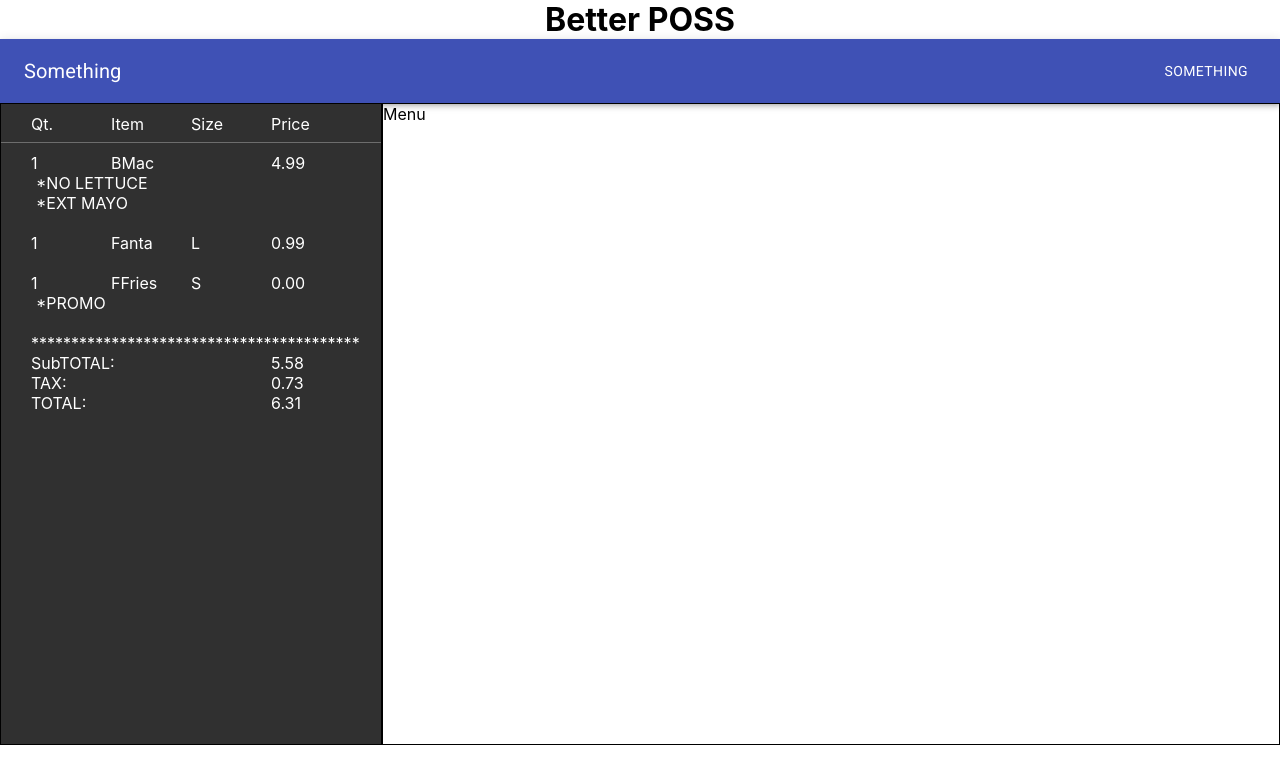
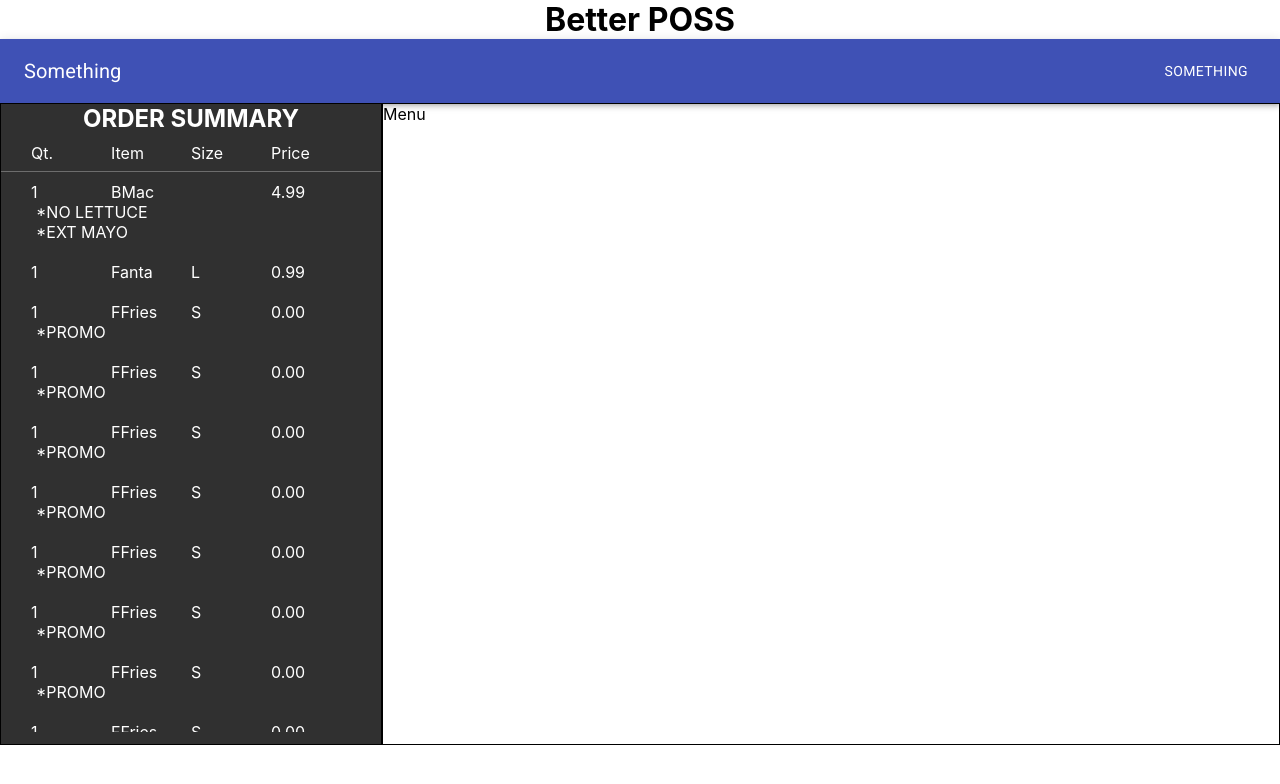
Before and after one commit to thesilentflare/BetterPOSS, a React (Create React App) app in the folder client/: page / in a window 1280 px wide. Shown: the top 784 px of the page. Built offline with nearby package versions, Linux system fonts and the light colour scheme.

Commit message:
scrolling for long orders
added scrolling for long orders

```diff
--- a/client/src/components/HeaderBar/HeaderBar.js
+++ b/client/src/components/HeaderBar/HeaderBar.js
@@ -21,7 +21,7 @@ const useStyles = makeStyles((theme) => ({
   },
 }));
 
-function HeaderBar() {
+const HeaderBar = () => {
   const classes = useStyles();
   return (
     <AppBar position="static">
--- a/client/src/components/OrderSummary/OrderSummary.js
+++ b/client/src/components/OrderSummary/OrderSummary.js
@@ -25,6 +25,118 @@ const temp = {
       amount: 1,
       price: 0.0,
     },
+    {
+      type: "Fries",
+      name: "FFries",
+      size: "S",
+      special: ["PROMO"],
+      amount: 1,
+      price: 0.0,
+    },
+    {
+      type: "Fries",
+      name: "FFries",
+      size: "S",
+      special: ["PROMO"],
+      amount: 1,
+      price: 0.0,
+    },
+    {
+      type: "Fries",
+      name: "FFries",
+      size: "S",
+      special: ["PROMO"],
+      amount: 1,
+      price: 0.0,
+    },
+    {
+      type: "Fries",
+      name: "FFries",
+      size: "S",
+      special: ["PROMO"],
+      amount: 1,
+      price: 0.0,
+    },
+    {
+      type: "Fries",
+      name: "FFries",
+      size: "S",
+      special: ["PROMO"],
+      amount: 1,
+      price: 0.0,
+    },
+    {
+      type: "Fries",
+      name: "FFries",
+      size: "S",
+      special: ["PROMO"],
+      amount: 1,
+      price: 0.0,
+    },
+    {
+      type: "Fries",
+      name: "FFries",
+      size: "S",
+      special: ["PROMO"],
+      amount: 1,
+      price: 0.0,
+    },
+    {
+      type: "Fries",
+      name: "FFries",
+      size: "S",
+      special: ["PROMO"],
+      amount: 1,
+      price: 0.0,
+    },
+    {
+      type: "Fries",
+      name: "FFries",
+      size: "S",
+      special: ["PROMO"],
+      amount: 1,
+      price: 0.0,
+    },
+    {
+      type: "Fries",
+      name: "FFries",
+      size: "S",
+      special: ["PROMO"],
+      amount: 1,
+      price: 0.0,
+    },
+    {
+      type: "Fries",
+      name: "FFries",
+      size: "S",
+      special: ["PROMO"],
+      amount: 1,
+      price: 0.0,
+    },
+    {
+      type: "Fries",
+      name: "FFries",
+      size: "S",
+      special: ["PROMO"],
+      amount: 1,
+      price: 0.0,
+    },
+    {
+      type: "Fries",
+      name: "FFries",
+      size: "S",
+      special: ["PROMO"],
+      amount: 1,
+      price: 0.0,
+    },
+    {
+      type: "Fries",
+      name: "FFries",
+      size: "S",
+      special: ["PROMO"],
+      amount: 1,
+      price: 0.0,
+    }
   ],
   subtotal: 5.58,
   tax: 0.73,
@@ -34,6 +146,9 @@ const temp = {
 const OrderSummary = () => {
   return (
     <div className="container__order">
+      <div>
+        <h2 style={{ textAlign: "center" }}>ORDER SUMMARY</h2>
+      </div>
       <div className="order__title">
         <div className="order__grids">
           <div>Qt.</div>
@@ -42,8 +157,7 @@ const OrderSummary = () => {
           <div>Price</div>
         </div>
       </div>
-
-      <div>
+      <div className="order__scroller">
         <div className="order__rows">
           {temp.items.map((item, key) => {
             return (
@@ -71,7 +185,9 @@ const OrderSummary = () => {
           })}
         </div>
         <div>
-          <div className="order__divider">*****************************************</div>
+          <div className="order__divider">
+            *****************************************
+          </div>
           <div className="order__totals">
             <div>SubTOTAL:</div>
             <div>{temp.subtotal.toFixed(2)}</div>
--- a/client/src/components/OrderSummary/OrderSummary.scss
+++ b/client/src/components/OrderSummary/OrderSummary.scss
@@ -16,6 +16,16 @@
   grid-template-columns: repeat(4, 30px [col-start]);
   column-gap: 50px;
   margin: 10px 10px 0px 30px;
+}
+
+.order__scroller {
+  overflow-y: scroll;
+  overflow-x: hidden;
+  height: 70vh;
+}
+::-webkit-scrollbar {
+  width: 0px;
+  background: transparent; /* make scrollbar transparent */
 }
 
 .order__rows {
```
